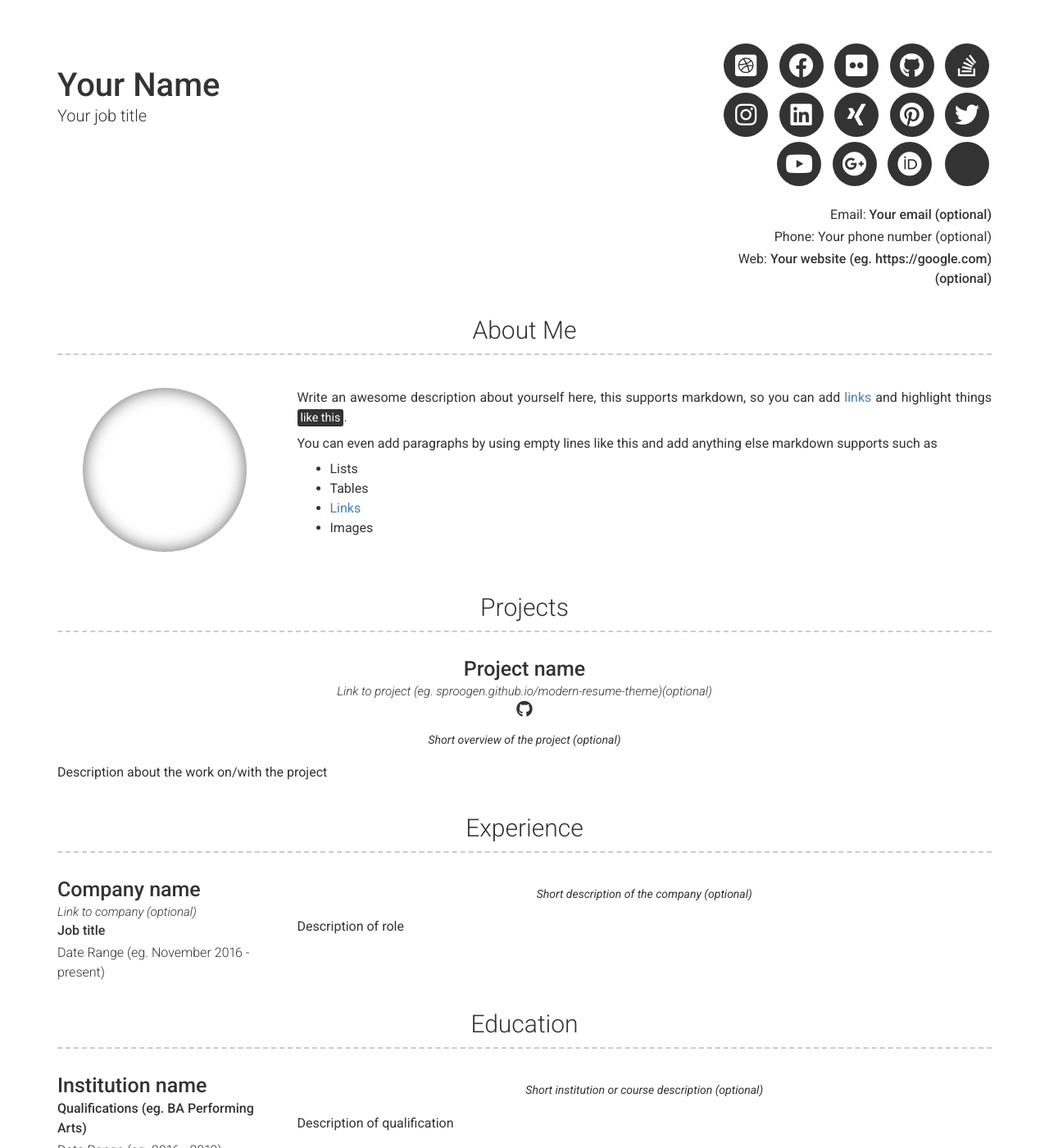
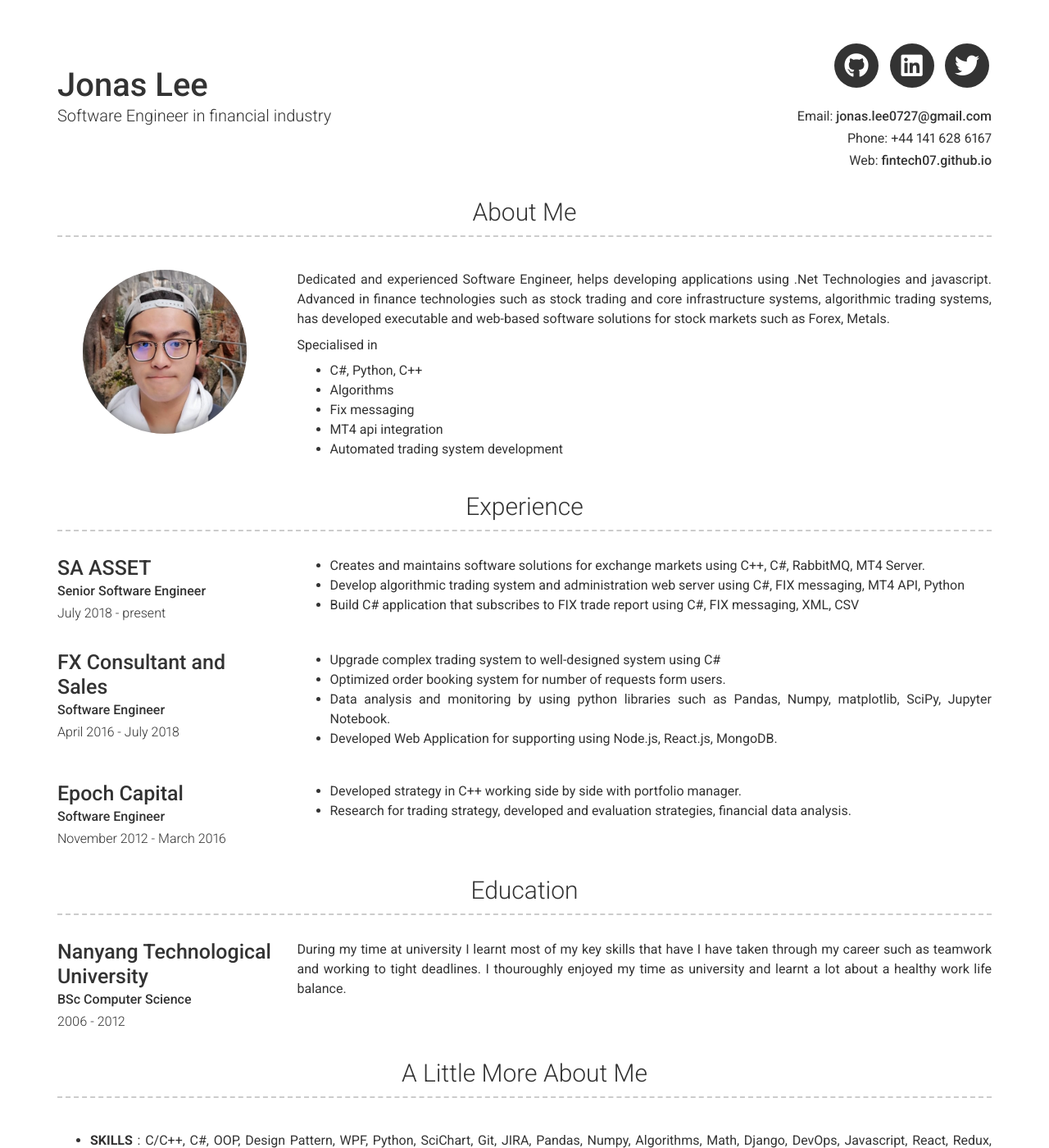
Before and after one commit to fintech07/fintech07.github.io, a Jekyll site: the page built from index.md, in a window 1280 px wide and 1400 px high. Shown: the whole window at 82% size. Built offline with Jekyll 4.4.1, drawn with Linux system fonts in a browser that asks for light colours; nearby versions of some CDN libraries; some of the changed text lies outside the part shown.

Commit message:
filled personal profile information at first

```diff
--- a/_config.yml
+++ b/_config.yml
@@ -3,35 +3,35 @@ repository: Git repository where your resume will be hosted, only required if yo
 # favicon: Directory of your favicon (eg. images/favicon.ico)(optional)
 
 # Personal info
-name: Your Name
-title: Your job title
-email: Your email (optional)
-phone: Your phone number (optional)
-website: Your website (eg. https://google.com)(optional)
+name: Jonas Lee
+title: Software Engineer in financial industry
+email: jonas.lee0727@gmail.com
+phone: +44 141 628 6167
+website: fintech07.github.io
 
 # Dark Mode (true/false/never)
 darkmode: false
 
 # Social links
-twitter_username: jekyllrb
-github_username:  jekyll
-stackoverflow_username: "00000001"
-dribbble_username: jekyll
-facebook_username: jekyll
-flickr_username: jekyll
-instagram_username: jekyll
-linkedin_username: jekyll
-xing_username: jekyll
-pinterest_username: jekyll
-youtube_username: jekyll
-googleplus_username: +jekyll
-orcid_username: 0000-0000-0000-0000
+twitter_username: JonasJ07413291
+github_username:  fintech07
+#stackoverflow_username: "00000001"
+#dribbble_username: jekyll
+#facebook_username: jekyll
+#flickr_username: jekyll
+#instagram_username: jekyll
+linkedin_username: https://www.linkedin.com/in/jonas-l-571b2b1b8/
+#xing_username: jekyll
+#pinterest_username: jekyll
+#youtube_username: jekyll
+#googleplus_username: +jekyll
+#orcid_username: 0000-0000-0000-0000
 
 # Additional icon links
-additional_links:
-- title: Link name
-  icon: Font Awesome brand icon name (eg. fa-twitter) (https://fontawesome.com/icons?d=gallery&s=brands&m=free)
-  url: Link url (eg. https://google.com)
+#additional_links:
+#- title: Link name
+#  icon: Font Awesome brand icon name (eg. fa-twitter) (https://fontawesome.com/icons?d=gallery&s=brands&m=free)
+#  url: Link url (eg. https://google.com)
 # - title: another link
 #   icon: font awesome brand icon name (eg. fa-twitter) (https://fontawesome.com/icons?d=gallery&s=brands&m=free)
 #   url: Link url (eg. https://google.com)
@@ -44,15 +44,18 @@ additional_links:
 
 # About Section
 # about_title: About Me (Use this to override about section title)
-about_profile_image: Directory of profile image (eg. images/profile.jpg)
+about_profile_image: /assets/images/profile.jpeg
 about_content: | # this will include new lines to allow paragraphs
-  Write an awesome description about yourself here, this supports markdown, so you can add [links](http://foobar.com) and highlight things <mark>like this</mark>.
+  Dedicated and experienced Software Engineer, helps developing applications using .Net Technologies and javascript.
+  Advanced in finance technologies such as stock trading and core infrastructure systems, algorithmic trading systems,
+  has developed executable and web-based software solutions for stock markets such as Forex, Metals.
 
-  You can even add paragraphs by using empty lines like this and add anything else markdown supports such as
-    - Lists
-    - Tables
-    - <a href="google.com">Links</a>
-    - Images
+  Specialised in
+    - C#, Python, C++
+    - Algorithms
+    - Fix messaging
+    - MT4 api integration
+    - Automated trading system development
 
 # Projects Section
 # projects_title: Projects #(Use this to override about projects section title)
@@ -66,9 +69,8 @@ about_content: | # this will include new lines to allow paragraphs
 # More Section
 # more_title: A Little More About Me #(Use this to override about more section title)
 more_content: | # this will include new lines to allow paragraphs
-  This is where you can write a little more about yourself. You could title this section **Interests** and include some of your other interests.
-
-  Or you could title it **Skills** and write a bit more about things that make you more desirable, like *leadership* or *teamwork*
+  - **SKILLS** : C/C++, C#, OOP, Design Pattern, WPF, Python, SciChart, Git, JIRA, Pandas, Numpy, Algorithms, Math, Django, DevOps, Javascript, React, Redux, HTML5, SASS
+  - **Interests** : Swimming, Body Building, Music
 
 # Footer
 footer_show_references: true
--- a/_data/education.yml
+++ b/_data/education.yml
@@ -1,9 +1,10 @@
 # Education Template
 - layout: left
-  name: Institution name
-  dates: Date Range (eg. 2016 - 2019)
-  qualification: Qualifications (eg. BA Performing Arts)
-  quote: >
-    Short institution or course description (optional)
+  name: Nanyang Technological University
+  dates: 2006 - 2012
+  qualification: BSc Computer Science
+#  quote: >
+#    Computer Science
   description: | # this will include new lines to allow paragraphs
-    Description of qualification
+    During my time at university I learnt most of my key skills that have I have taken through my career such as teamwork and working to tight deadlines.
+    I thouroughly enjoyed my time as university and learnt a lot about a healthy work life balance.
--- a/_data/experience.yml
+++ b/_data/experience.yml
@@ -1,10 +1,36 @@
 # Experience template
 - layout: left
-  company: Company name
-  link: Link to company (optional)
-  job_title: Job title
-  dates: Date Range (eg. November 2016 - present)
-  quote: >
-   Short description of the company (optional)
+  company: SA ASSET
+  #link: Link to company (optional)
+  job_title: Senior Software Engineer
+  dates: July 2018 - present
+  #quote: >
+  # Short description of the company (optional)
   description: | # this will include new lines to allow paragraphs
-    Description of role
+    - Creates and maintains software solutions for exchange markets using C++, C#, RabbitMQ, MT4 Server.
+    - Develop algorithmic trading system and administration web server using C#, FIX messaging, MT4 API, Python
+    - Build C# application that subscribes to FIX trade report using C#, FIX messaging, XML, CSV
+
+- layout: left
+  company: FX Consultant and Sales
+  #link: Link to company (optional)
+  job_title: Software Engineer
+  dates: April 2016 - July 2018
+  # quote: >
+  # Short description of the company (optional)
+  description: | # this will include new lines to allow paragraphs
+    - Upgrade complex trading system to well-designed system using C#
+    - Optimized order booking system for number of requests form users.
+    - Data analysis and monitoring by using python libraries such as Pandas, Numpy, matplotlib, SciPy, Jupyter Notebook.
+    - Developed Web Application for supporting using Node.js, React.js, MongoDB.
+
+- layout: left
+  company: Epoch Capital
+  #link: Link to company (optional)
+  job_title: Software Engineer
+  dates: November 2012 - March 2016
+  # quote: >
+  # Short description of the company (optional)
+  description: | # this will include new lines to allow paragraphs
+    - Developed strategy in C++ working side by side with portfolio manager.
+    - Research for trading strategy, developed and evaluation strategies, financial data analysis.
--- a/_includes/projects.html
+++ b/_includes/projects.html
@@ -1,6 +1,8 @@
+<!--
 <div class="container projects-container">
   <h3>{{ site.projects_title | default: "Projects" }}</h3>
   {% for project in site.data.projects %}
     {% include {{ project.layout | default: 'left' | append: ".html" }} item=project %}
   {% endfor %}
 </div>
+-->
```
Also changed, not shown: assets/images/profile.jpeg (added).
